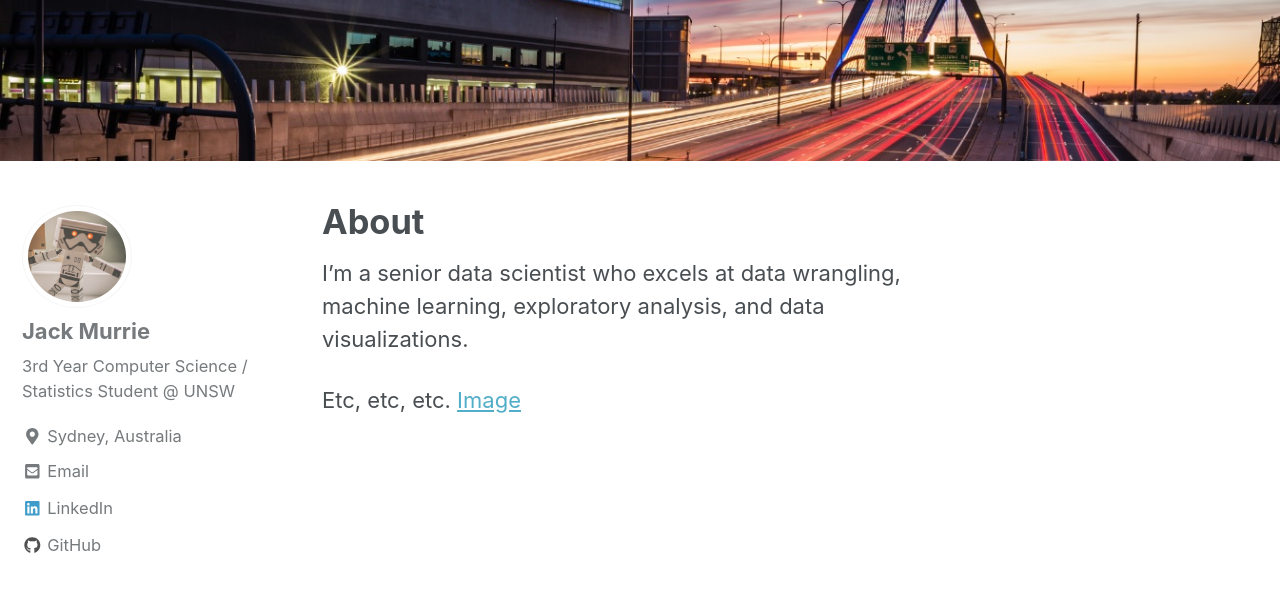
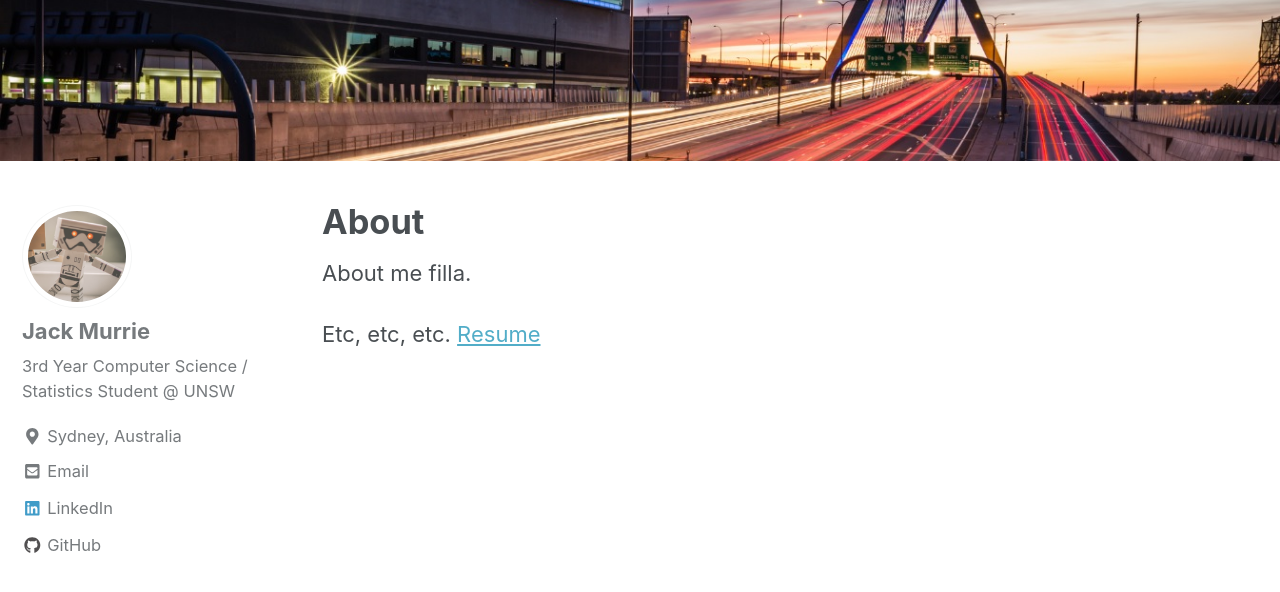
Before and after one commit to JackMurrie/JackMurrie.github.io, a Jekyll site: the page built from _pages/about.md, in a window 1280 px wide and 900 px high, scrolled down 412 px. Shown: the top 592 px of the window. Built offline with Jekyll 4.4.1, drawn with Linux system fonts in a browser that asks for light colours; nearby versions of some CDN libraries.

Commit message:
Update about.md

```diff
--- a/_pages/about.md
+++ b/_pages/about.md
@@ -5,6 +5,6 @@ header:
   image: "/images/zakim.jpg"
 ---
 
-I'm a senior data scientist who excels at data wrangling, machine learning, exploratory analysis, and data visualizations.
+About me filla.
 
-Etc, etc, etc. [Image]("/images/zakim.jpg")
+Etc, etc, etc. [Resume]("/images/zakim.jpg")
```
